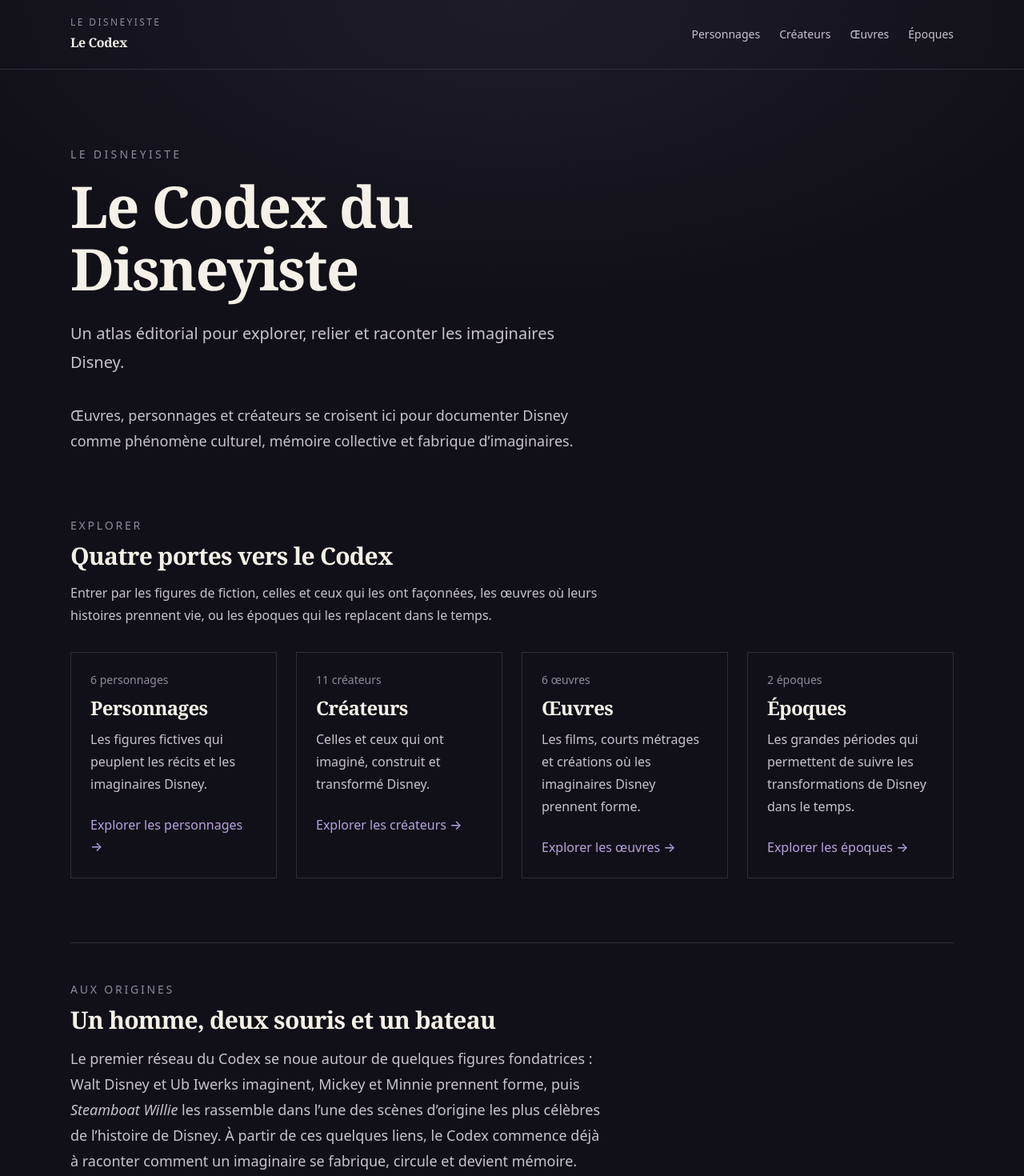
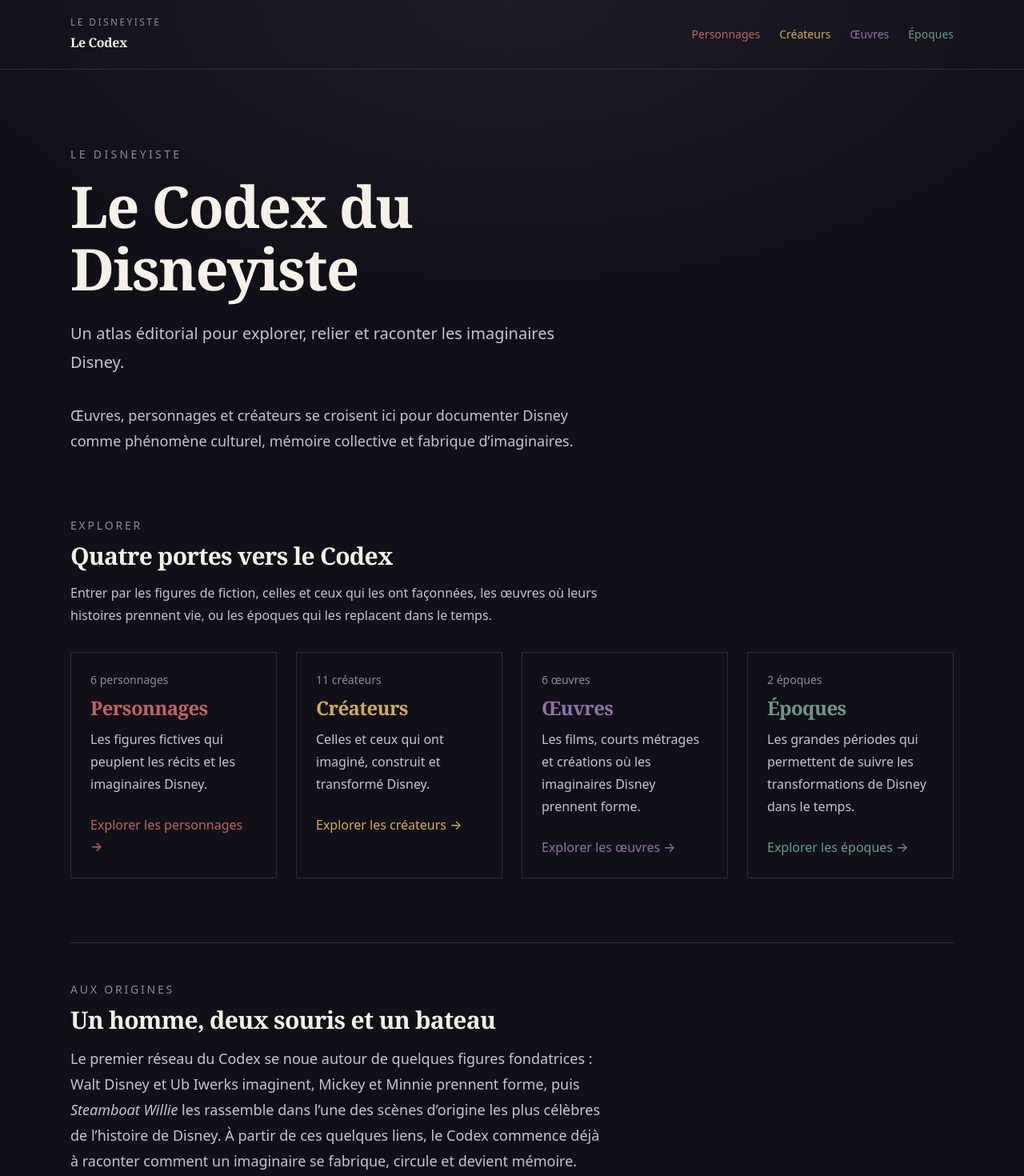
Before and after one commit to iamjulienjulien/ledisneyiste-codex, a Next.js app: page / in a window 1280 px wide. Shown: the top 1470 px of the page at 80% size. Built offline with nearby package versions, Linux system fonts and the light colour scheme.

Commit message:
🎨 Mise en scène > Les quatre index prennent leurs couleurs d’atelier > 🐭 Julien

```diff
--- a/src/app/epoques/page.tsx
+++ b/src/app/epoques/page.tsx
@@ -12,11 +12,11 @@ export default function EpoquesPage() {
     return (
         <main className="mx-auto min-h-screen w-full max-w-6xl px-6 py-16 sm:py-20">
             <header className="max-w-2xl">
-                <p className="text-sm font-medium uppercase tracking-[0.2em] text-muted">
+                <p className="text-sm font-medium uppercase tracking-[0.2em] text-famille-epoques">
                     Explorer le Codex
                 </p>
 
-                <h1 className="mt-3 text-5xl text-ink">Époques</h1>
+                <h1 className="mt-3 text-5xl text-famille-epoques">Époques</h1>
 
                 <p className="mt-6 text-lg leading-8 text-ink-soft">
                     Des périodes pour suivre les transformations du studio, de
@@ -36,7 +36,7 @@ export default function EpoquesPage() {
                                 href={`/epoques/${epoque.slug}`}
                                 className="group block py-6"
                             >
-                                <h2 className="text-2xl text-ink transition-colors group-hover:text-accent">
+                                <h2 className="text-2xl text-ink transition-colors group-hover:text-famille-epoques">
                                     {epoque.nom}
                                 </h2>
 
--- a/src/app/globals.css
+++ b/src/app/globals.css
@@ -201,6 +201,18 @@ select {
 }
 
 .codex-door {
+    --codex-door-accent: var(--projection-accent);
+    --codex-door-beam-edge: color-mix(
+        in srgb,
+        var(--codex-door-accent) 28%,
+        transparent
+    );
+    --codex-door-glow: color-mix(
+        in srgb,
+        var(--codex-door-accent) 12%,
+        transparent
+    );
+
     position: relative;
     isolation: isolate;
     overflow: hidden;
@@ -226,7 +238,7 @@ select {
         112deg,
         transparent 30%,
         var(--projection-beam) 43%,
-        var(--projection-beam-edge) 50%,
+        var(--codex-door-beam-edge) 50%,
         var(--projection-beam) 57%,
         transparent 70%
     );
@@ -245,18 +257,34 @@ select {
     opacity: 0;
     background: radial-gradient(
         ellipse 85% 65% at 20% 0%,
-        var(--projection-door-glow),
+        var(--codex-door-glow),
         transparent 72%
     );
     transition: opacity 450ms ease;
 }
 
 .codex-door:is(:hover, :focus-visible) {
-    border-color: var(--projection-line-strong);
+    border-color: var(--codex-door-accent);
     box-shadow:
         0 18px 45px rgb(0 0 0 / 0.16),
-        inset 0 1px 0 var(--projection-beam-edge);
+        inset 0 1px 0 var(--codex-door-beam-edge);
     transform: translateY(-4px);
+}
+
+.codex-door[data-famille="personnages"] {
+    --codex-door-accent: var(--atelier-famille-personnages);
+}
+
+.codex-door[data-famille="createurs"] {
+    --codex-door-accent: var(--atelier-famille-createurs);
+}
+
+.codex-door[data-famille="oeuvres"] {
+    --codex-door-accent: var(--atelier-famille-oeuvres);
+}
+
+.codex-door[data-famille="epoques"] {
+    --codex-door-accent: var(--atelier-famille-epoques);
 }
 
 .codex-door:is(:hover, :focus-visible)::before {
--- a/src/app/layout.tsx
+++ b/src/app/layout.tsx
@@ -45,28 +45,28 @@ export default function RootLayout({
                         >
                             <Link
                                 href="/personnages"
-                                className="text-ink-soft transition-colors hover:text-accent"
+                                className="text-famille-personnages transition-[filter] hover:brightness-125"
                             >
                                 Personnages
                             </Link>
 
                             <Link
                                 href="/contributeurs"
-                                className="text-ink-soft transition-colors hover:text-accent"
+                                className="text-famille-createurs transition-[filter] hover:brightness-125"
                             >
                                 Créateurs
                             </Link>
 
                             <Link
                                 href="/oeuvres"
-                                className="text-ink-soft transition-colors hover:text-accent"
+                                className="text-famille-oeuvres transition-[filter] hover:brightness-125"
                             >
                                 Œuvres
                             </Link>
 
                             <Link
                                 href="/epoques"
-                                className="text-ink-soft transition-colors hover:text-accent"
+                                className="text-famille-epoques transition-[filter] hover:brightness-125"
                             >
                                 Époques
                             </Link>
--- a/src/app/oeuvres/page.tsx
+++ b/src/app/oeuvres/page.tsx
@@ -12,11 +12,11 @@ export default function OeuvresPage() {
     return (
         <main className="mx-auto w-full max-w-6xl px-6 py-16 sm:py-20">
             <header className="max-w-2xl">
-                <p className="text-sm font-medium uppercase tracking-[0.2em] text-muted">
+                <p className="text-sm font-medium uppercase tracking-[0.2em] text-famille-oeuvres">
                     Explorer le Codex
                 </p>
 
-                <h1 className="mt-3 text-5xl text-ink">Œuvres</h1>
+                <h1 className="mt-3 text-5xl text-famille-oeuvres">Œuvres</h1>
 
                 <p className="mt-6 text-lg leading-8 text-ink-soft">
                     Les films, courts métrages et créations où les imaginaires
@@ -36,7 +36,7 @@ export default function OeuvresPage() {
                                 href={`/oeuvres/${oeuvre.slug}`}
                                 className="group block py-6"
                             >
-                                <h2 className="text-2xl text-ink transition-colors group-hover:text-accent">
+                                <h2 className="text-2xl text-ink transition-colors group-hover:text-famille-oeuvres">
                                     {oeuvre.nom}
                                 </h2>
 
--- a/src/app/page.tsx
+++ b/src/app/page.tsx
@@ -51,6 +51,7 @@ export default function Home() {
                 <div className="mt-8 grid gap-6 sm:grid-cols-2 lg:grid-cols-4">
                     <Link
                         href="/personnages"
+                        data-famille="personnages"
                         className="codex-door group border border-line p-6"
                     >
                         <p className="text-sm text-muted">
@@ -60,20 +61,23 @@ export default function Home() {
                                 : "personnage"}
                         </p>
 
-                        <h3 className="mt-3 text-2xl text-ink">Personnages</h3>
+                        <h3 className="mt-3 text-2xl text-famille-personnages">
+                            Personnages
+                        </h3>
 
                         <p className="mt-3 leading-7 text-ink-soft">
                             Les figures fictives qui peuplent les récits et les
                             imaginaires Disney.
                         </p>
 
-                        <p className="mt-6 font-medium text-accent group-hover:text-accent-hover">
+                        <p className="mt-6 font-medium text-famille-personnages transition-[filter] group-hover:brightness-125">
                             Explorer les personnages →
                         </p>
                     </Link>
 
                     <Link
                         href="/contributeurs"
+                        data-famille="createurs"
                         className="codex-door group border border-line p-6"
                     >
                         <p className="text-sm text-muted">
@@ -83,20 +87,23 @@ export default function Home() {
                                 : "créateur"}
                         </p>
 
-                        <h3 className="mt-3 text-2xl text-ink">Créateurs</h3>
+                        <h3 className="mt-3 text-2xl text-famille-createurs">
+                            Créateurs
+                        </h3>
 
                         <p className="mt-3 leading-7 text-ink-soft">
                             Celles et ceux qui ont imaginé, construit et
                             transformé Disney.
                         </p>
 
-                        <p className="mt-6 font-medium text-accent group-hover:text-accent-hover">
+                        <p className="mt-6 font-medium text-famille-createurs transition-[filter] group-hover:brightness-125">
                             Explorer les créateurs →
                         </p>
                     </Link>
 
                     <Link
                         href="/oeuvres"
+                        data-famille="oeuvres"
                         className="codex-door group border border-line p-6"
                     >
                         <p className="text-sm text-muted">
@@ -104,20 +111,23 @@ export default function Home() {
                             {oeuvres.length > 1 ? "œuvres" : "œuvre"}
                         </p>
 
-                        <h3 className="mt-3 text-2xl text-ink">Œuvres</h3>
+                        <h3 className="mt-3 text-2xl text-famille-oeuvres">
+                            Œuvres
+                        </h3>
 
                         <p className="mt-3 leading-7 text-ink-soft">
                             Les films, courts métrages et créations où les
                             imaginaires Disney prennent forme.
                         </p>
 
-                        <p className="mt-6 font-medium text-accent group-hover:text-accent-hover">
+                        <p className="mt-6 font-medium text-famille-oeuvres transition-[filter] group-hover:brightness-125">
                             Explorer les œuvres →
                         </p>
                     </Link>
 
                     <Link
                         href="/epoques"
+                        data-famille="epoques"
                         className="codex-door group border border-line p-6"
                     >
                         <p className="text-sm text-muted">
@@ -125,14 +135,16 @@ export default function Home() {
                             {epoques.length > 1 ? "époques" : "époque"}
                         </p>
 
-                        <h3 className="mt-3 text-2xl text-ink">Époques</h3>
+                        <h3 className="mt-3 text-2xl text-famille-epoques">
+                            Époques
+                        </h3>
 
                         <p className="mt-3 leading-7 text-ink-soft">
                             Les grandes périodes qui permettent de suivre les
                             transformations de Disney dans le temps.
                         </p>
 
-                        <p className="mt-6 font-medium text-accent group-hover:text-accent-hover">
+                        <p className="mt-6 font-medium text-famille-epoques transition-[filter] group-hover:brightness-125">
                             Explorer les époques →
                         </p>
                     </Link>
```
Also changed, not shown: src/app/contributeurs/page.tsx (+5 -3 lines), src/app/personnages/page.tsx (+5 -3 lines).
